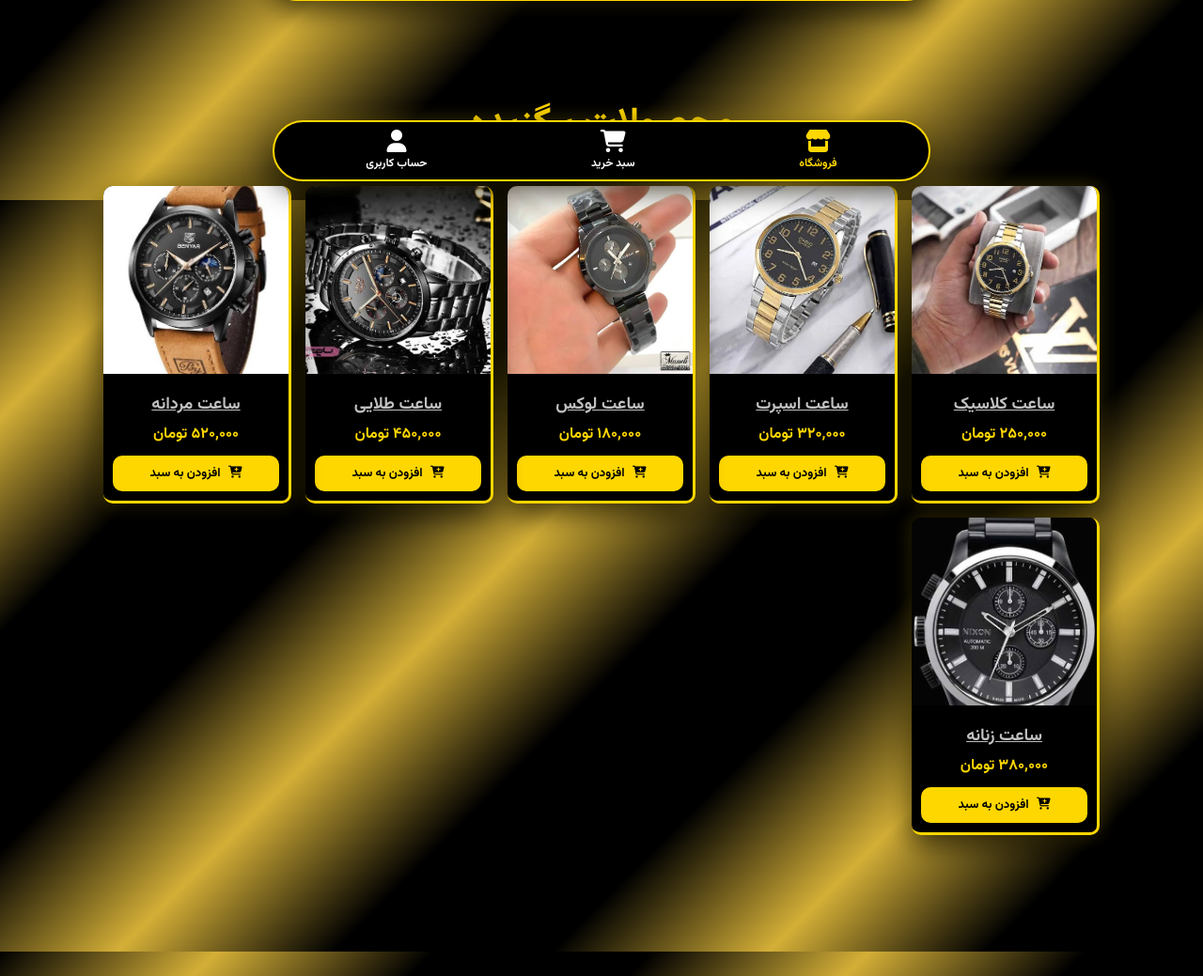
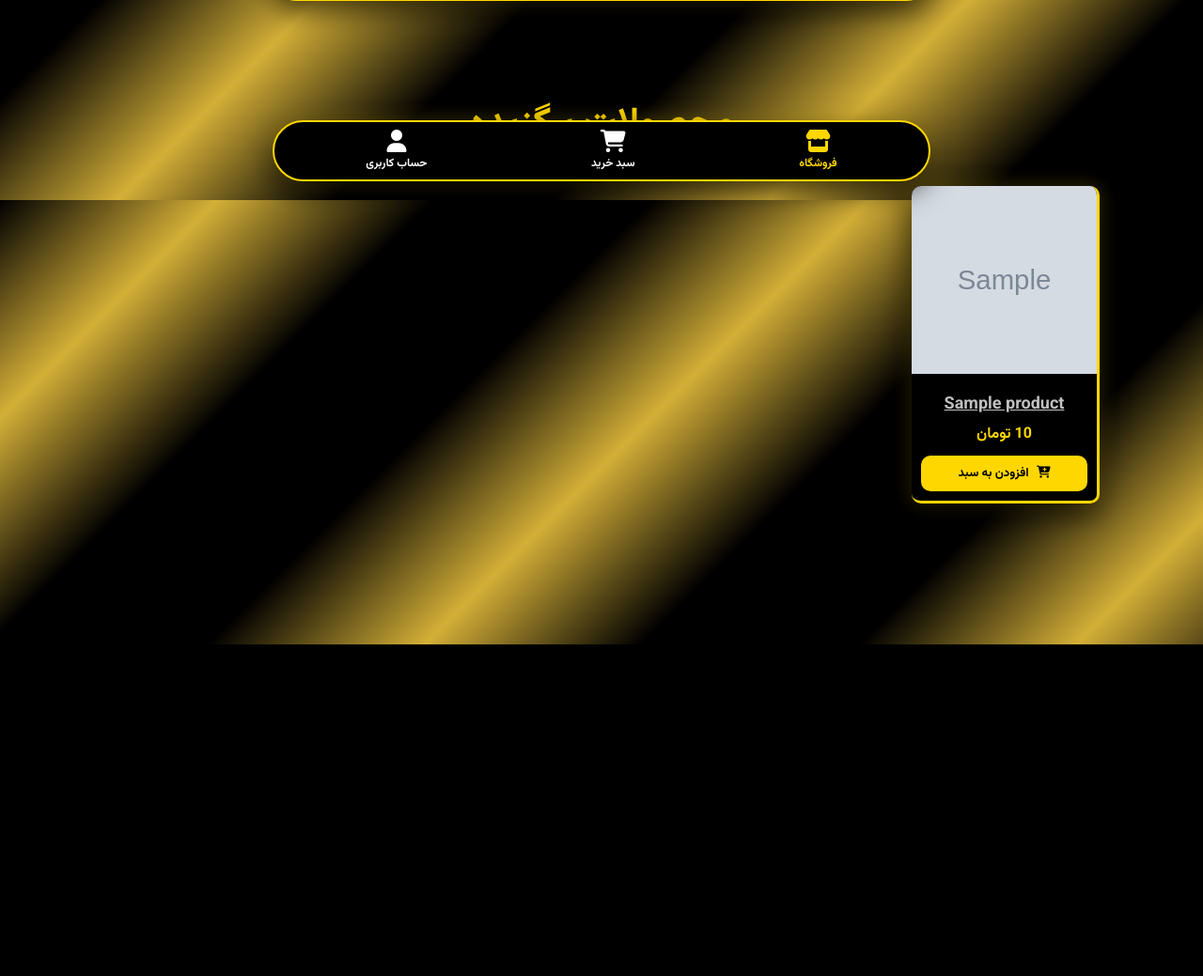
Before and after one commit to aliesmaeili1384/site_project, a Django app: page / in a window 1280 px wide. Shown: the part 587-1626 px from the top of the page at 94% size. After the commit the page ends 1273 px from the top, so only its background shows below. Run offline with Django 3.2, Linux system fonts and the light colour scheme; tables that the repository leaves empty hold one stand-in row (values such as "Sample post"); grey boxes marked "Sample" are stand-in pictures.

Commit message:
DB-Connected

```diff
--- a/pysite/urls.py
+++ b/pysite/urls.py
@@ -1,22 +1,19 @@
-"""pysite URL Configuration
-
-The `urlpatterns` list routes URLs to views. For more information please see:
-    https://docs.djangoproject.com/en/3.2/topics/http/urls/
-Examples:
-Function views
-    1. Add an import:  from my_app import views
-    2. Add a URL to urlpatterns:  path('', views.home, name='home')
-Class-based views
-    1. Add an import:  from other_app.views import Home
-    2. Add a URL to urlpatterns:  path('', Home.as_view(), name='home')
-Including another URLconf
-    1. Import the include() function: from django.urls import include, path
-    2. Add a URL to urlpatterns:  path('blog/', include('blog.urls'))
-"""
 from django.contrib import admin
 from django.urls import path, include
+from django.conf import settings
+from django.conf.urls.static import static
+
 
 urlpatterns = [
+
     path('admin/', admin.site.urls),
+
     path('', include('shop.urls')),
+
 ]
+
+if settings.DEBUG:
+    urlpatterns += static(
+        settings.MEDIA_URL,
+        document_root=settings.MEDIA_ROOT
+    )
--- a/shop/models.py
+++ b/shop/models.py
@@ -0,0 +1,11 @@
+from django.db import models
+
+
+class Product(models.Model):
+    name = models.CharField(max_length=100)
+    price = models.PositiveIntegerField()
+    description = models.TextField()
+    image = models.ImageField(upload_to='products/')
+
+    def __str__(self):
+        return self.name
--- a/shop/templates/shop/shop.html
+++ b/shop/templates/shop/shop.html
@@ -106,35 +106,35 @@
 
 <div class="product">
 
-    <!-- محصول 1 -->
+    {% for product in products %}
 
     <div class="prod"
 
-         data-id="1"
+         data-id="{{ product.id }}"
 
-         data-name="ساعت کلاسیک"
+         data-name="{{ product.name }}"
 
-         data-price="250000"
+         data-price="{{ product.price }}"
 
-         data-image="{% static 'shop/images/1.jpg' %}">
+         data-image="{{ product.image.url }}">
 
-        <a href="{% url 'product_detail' 1 %}">
+        <a href="{% url 'product_detail' product.id %}">
 
-            <img src="{% static 'shop/images/1.jpg' %}"
-                 alt="ساعت کلاسیک">
+            <img src="{{ product.image.url }}"
+                 alt="{{ product.name }}">
 
         </a>
 
-        <a href="{% url 'product_detail' 1 %}"
+        <a href="{% url 'product_detail' product.id %}"
            class="name">
 
-            ساعت کلاسیک
+            {{ product.name }}
 
         </a>
 
         <span class="price">
 
-            ۲۵۰,۰۰۰ تومان
+            {{ product.price|floatformat:0 }} تومان
 
         </span>
 
@@ -148,215 +148,13 @@
 
     </div>
 
-    <!-- محصول 2 -->
+    {% empty %}
 
-    <div class="prod"
+    <p>
+        هنوز محصولی ثبت نشده است.
+    </p>
 
-         data-id="2"
-
-         data-name="ساعت اسپرت"
-
-         data-price="320000"
-
-         data-image="{% static 'shop/images/2.jpg' %}">
-
-        <a href="{% url 'product_detail' 2 %}">
-
-            <img src="{% static 'shop/images/2.jpg' %}"
-                 alt="ساعت اسپرت">
-
-        </a>
-
-        <a href="{% url 'product_detail' 2 %}"
-           class="name">
-
-            ساعت اسپرت
-
-        </a>
-
-        <span class="price">
-
-            ۳۲۰,۰۰۰ تومان
-
-        </span>
-
-        <button class="add-cart">
-
-            <i class="fas fa-cart-plus"></i>
-
-            افزودن به سبد
-
-        </button>
-
-    </div>
-
-    <!-- محصول 3 -->
-
-    <div class="prod"
-
-         data-id="3"
-
-         data-name="ساعت لوکس"
-
-         data-price="180000"
-
-         data-image="{% static 'shop/images/3.jpg' %}">
-
-        <a href="{% url 'product_detail' 3 %}">
-
-            <img src="{% static 'shop/images/3.jpg' %}"
-                 alt="ساعت لوکس">
-
-        </a>
-
-        <a href="{% url 'product_detail' 3 %}"
-           class="name">
-
-            ساعت لوکس
-
-        </a>
-
-        <span class="price">
-
-            ۱۸۰,۰۰۰ تومان
-
-        </span>
-
-        <button class="add-cart">
-
-            <i class="fas fa-cart-plus"></i>
-
-            افزودن به سبد
-
-        </button>
-
-    </div>
-
-    <!-- محصول 4 -->
-
-    <div class="prod"
-
-         data-id="4"
-
-         data-name="ساعت طلایی"
-
-         data-price="450000"
-
-         data-image="{% static 'shop/images/4.jpg' %}">
-
-        <a href="{% url 'product_detail' 4 %}">
-
-            <img src="{% static 'shop/images/4.jpg' %}"
-                 alt="ساعت طلایی">
-
-        </a>
-
-        <a href="{% url 'product_detail' 4 %}"
-           class="name">
-
-            ساعت طلایی
-
-        </a>
-
-        <span class="price">
-
-            ۴۵۰,۰۰۰ تومان
-
-        </span>
-
-        <button class="add-cart">
-
-            <i class="fas fa-cart-plus"></i>
-
-            افزودن به سبد
-
-        </button>
-
-    </div>
-
-    <!-- محصول 5 -->
-
-    <div class="prod"
-
-         data-id="5"
-
-         data-name="ساعت مردانه"
-
-         data-price="520000"
-
-         data-image="{% static 'shop/images/5.jpg' %}">
-
-        <a href="{% url 'product_detail' 5 %}">
-
-            <img src="{% static 'shop/images/5.jpg' %}"
-                 alt="ساعت مردانه">
-
-        </a>
-
-        <a href="{% url 'product_detail' 5 %}"
-           class="name">
-
-            ساعت مردانه
-
-        </a>
-
-        <span class="price">
-
-            ۵۲۰,۰۰۰ تومان
-
-        </span>
-
-        <button class="add-cart">
-
-            <i class="fas fa-cart-plus"></i>
-
-            افزودن به سبد
-
-        </button>
-
-    </div>
-
-    <!-- محصول 6 -->
-
-    <div class="prod"
-
-         data-id="6"
-
-         data-name="ساعت زنانه"
-
-         data-price="380000"
-
-         data-image="{% static 'shop/images/6.jpg' %}">
-
-        <a href="{% url 'product_detail' 6 %}">
-
-            <img src="{% static 'shop/images/6.jpg' %}"
-                 alt="ساعت زنانه">
-
-        </a>
-
-        <a href="{% url 'product_detail' 6 %}"
-           class="name">
-
-            ساعت زنانه
-
-        </a>
-
-        <span class="price">
-
-            ۳۸۰,۰۰۰ تومان
-
-        </span>
-
-        <button class="add-cart">
-
-            <i class="fas fa-cart-plus"></i>
-
-            افزودن به سبد
-
-        </button>
-
-    </div>
+    {% endfor %}
 
 </div>
 
--- a/shop/urls.py
+++ b/shop/urls.py
@@ -2,18 +2,21 @@ from django.urls import path
 
 from . import views
 
+
 urlpatterns = [
 
+    path('', views.shop_home, name='shop_home'),
 
-path('', views.shop_home, name='shop_home'),
+    path('cart/', views.cart, name='cart'),
 
-path('cart/', views.cart, name='cart'),
+    path('login/', views.login, name='login'),
 
-path('login/', views.login, name='login'),
+    path('account/', views.account, name='account'),
 
-path('account/', views.account, name='account'),
-
-path('product/<int:product_id>/', views.product_detail, name='product_detail'),
-
+    path(
+        'product/<int:id>/',
+        views.product_detail,
+        name='product_detail'
+    ),
 
 ]
--- a/shop/views.py
+++ b/shop/views.py
@@ -1,24 +1,35 @@
-from django.shortcuts import render
+from django.shortcuts import render, get_object_or_404
+
+from .models import Product
+
 
 def shop_home(request):
- return render(request, 'shop/shop.html')
+    products = Product.objects.all()
+
+    return render(
+        request,
+        'shop/shop.html',
+        {'products': products}
+    )
 
 
 def cart(request):
- return render(request, 'shop/cart.html')
+    return render(request, 'shop/cart.html')
 
 
 def login(request):
- return render(request, 'shop/login.html')
+    return render(request, 'shop/login.html')
 
 
 def account(request):
- return render(request, 'shop/account.html')
+    return render(request, 'shop/account.html')
 
 
-def product_detail(request, product_id):
- return render(
-    request,
-    'shop/product_detail.html',
-    {'product_id': product_id}
-)
+def product_detail(request, id):
+    product = get_object_or_404(Product, id=id)
+
+    return render(
+        request,
+        'shop/product_detail.html',
+        {'product': product}
+    )
```
Also changed, not shown: shop/admin.py (+9 -0 lines), products/1.jpg (added), products/2.jpg (added), products/3.jpg (added), products/4.jpg (added), products/5.jpg (added), products/6.jpg (added), shop/migrations/0001_initial.py (added), shop/migrations/__init__.py (added).
